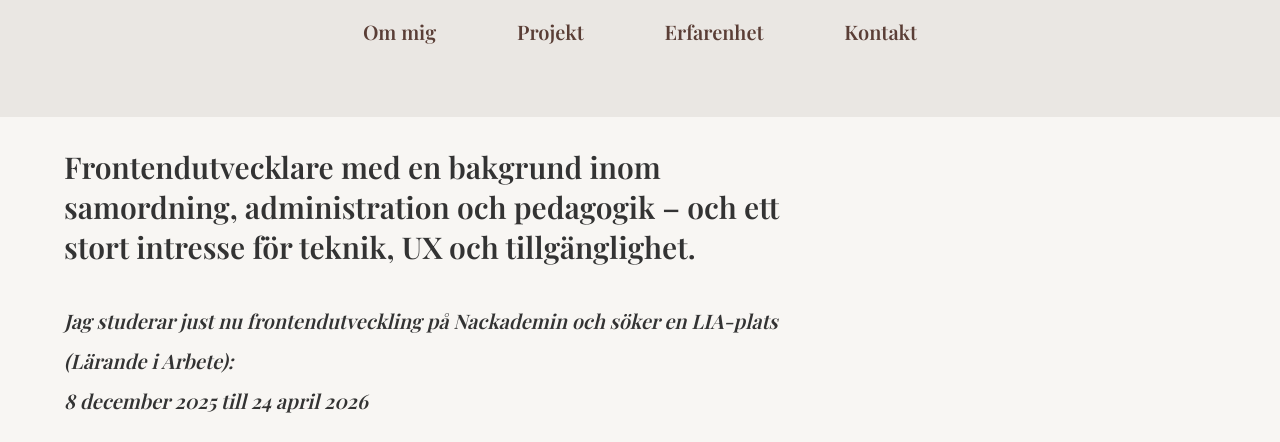
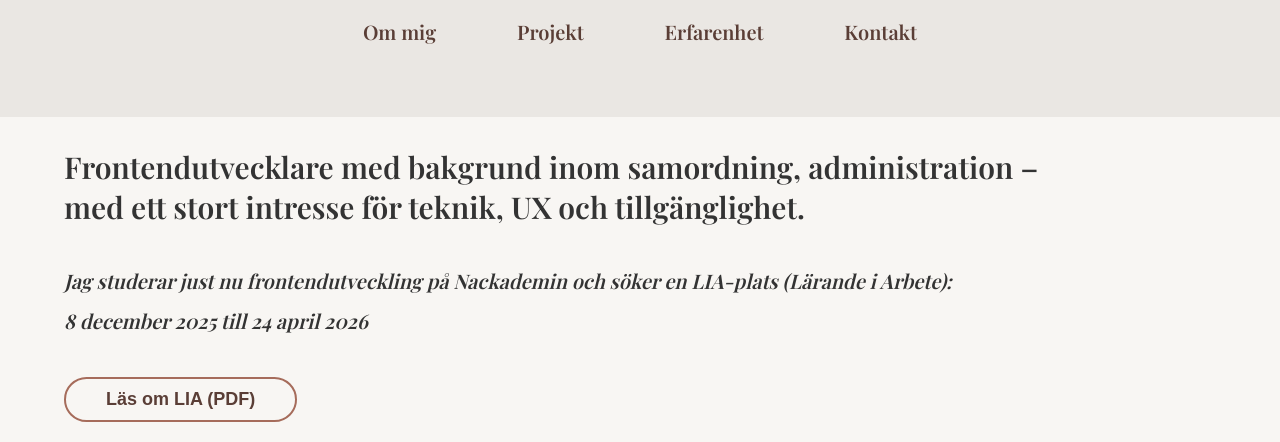
Before and after one commit to jenniferjoyce94/jenniferjoyce94.github.io, a plain HTML site: page index.html in a window 1280 px wide. Shown: the part 358-800 px from the top of the page. Drawn offline with nearby package versions, Linux system fonts and the light colour scheme.

Commit message:
Change the btn and added a PDF-file

```diff
--- a/index.html
+++ b/index.html
@@ -21,7 +21,7 @@
       <div id="hero">
         <div id="profile-pic-container">
           <img
-            src="./img/Photos (kopia).jpeg"
+            src="./media/Photos (kopia).jpeg"
             alt="Jennifer Joyce"
             id="profile-pic"
           />
--- a/script.js
+++ b/script.js
@@ -5,10 +5,10 @@ document.addEventListener("DOMContentLoaded", () => {
 
   document.getElementById("tagline").innerHTML = `
     <p>
-  Frontendutvecklare med en bakgrund inom samordning, administration och pedagogik – och ett stort intresse för teknik, UX och tillgänglighet.
+  Frontendutvecklare med bakgrund inom samordning, administration – med ett stort intresse för teknik, UX och tillgänglighet.
 </p>
 <p><em>Jag studerar just nu frontendutveckling på Nackademin och söker en LIA-plats (Lärande i Arbete): <br>8 december 2025 till 24 april 2026 </em></p>
-    <button class="btn_one">Läs mer</button>
+    <button class="btn_one" href="media/LIA-Kit.pdf">Läs om LIA (PDF)</button>
   `;
 
   document.getElementById("skills").innerHTML = `
@@ -32,7 +32,7 @@ document.addEventListener("DOMContentLoaded", () => {
       description:
         "Ett smidigt verktyg för att hålla koll på vardagen, byggt med JavaScript och JSON Server. Du kan skapa ett konto, logga in och enkelt hålla reda på dina att-göra-listor, vanor och planerade aktiviteter. Allt sparas personligt så att du alltid har din egen översikt nära till hands.",
       link: "https://github.com/juhliagullbrand/Productivity-assistant-application",
-      picture: "/img/productivityapp.png",
+      picture: "media/productivityapp.png",
     },
     {
       title: "BookDucks",
@@ -40,21 +40,21 @@ document.addEventListener("DOMContentLoaded", () => {
         "BookDucks är en webbapplikation jag har byggt från grunden där användare kan utforska böcker, spara titlar i en personlig “Att läsa”-lista och sätta betyg på böcker de har läst. När man är inloggad kan man hantera sina sparade böcker, ge betyg mellan 1 och 5, och sortera listan efter författare, titel eller eget betyg. Bakom kulisserna används Strapi som headless CMS – där jag har organiserat bokdata, användarprofiler och kopplingar mellan dem. För att skydda användarnas information har jag lagt in inloggning med JWT-autentisering. Frontend-delen är byggd med ren JavaScript, och all kommunikation med backend hanteras med Axios.",
 
       link: "https://github.com/jenniferjoyce94/BookDucks",
-      picture: "img/BookDucks.png",
+      picture: "media/BookDucks.png",
     },
     {
       title: "Webbutik – Gränssnitt för användare och admin",
       description:
         "Som en del av ett team byggde jag en e-handelswebb där användare kan handla och admins hanterar produkter. Jag ansvarade för inloggningsflödet, att skapa konto, samt gränssnittet för startsidan. Jag byggde också återanvändbara komponenter och hämtade data med Axios. JWT användes för att skilja på användare och admin, och MongoDB var databasen i projektet.",
       link: "https://github.com/Ellen1997/2405_06_hakimLivs",
-      picture: "img/HakimLivs.png",
+      picture: "media/HakimLivs.png",
     },
     {
       title: "Tamagotchi",
       description:
         "Ett roligt och nostalgiskt projekt där jag har byggt en Tamagotchi-liknande app. Användare kan mata, leka med och ta hand om sin virtuella Tamagotchi. Jag har implementerat funktioner för att hålla koll på hälsa, hunger och nöjdhet, samt en timer som påverkar Tamagotchins tillstånd över tid. Projektet är byggt med JavaScript och använder lokal lagring för att spara status mellan sessioner.",
       link: "https://github.com/jenniferjoyce94/tamagotchi",
-      picture: "img/tamagotchi.png",
+      picture: "media/tamagotchi.png",
     },
   ];
 
@@ -131,7 +131,7 @@ document.addEventListener("DOMContentLoaded", () => {
     </div>
 
     <div class="edu">
-      <h2>Naturvetenskapsprogrammet - Kunskapsgymnasiet Globen</h2>
+      <h2>Naturvetenskap - Kunskapsgymnasiet Globen</h2>
       <h3>Examinerad 2013</h3>
     </div>
   </div>
--- a/style.css
+++ b/style.css
@@ -118,10 +118,10 @@ em {
 #tagline {
   margin-left: 5%;
   font-size: 30px;
-  width: 60%;
+  width: 80%;
 }
 #portfolio {
-  width: 75%;
+  width: 80%;
   padding: 2% 5%;
 }
 #profile-pic-container {
@@ -288,7 +288,6 @@ p {
   }
   #middle {
     width: 100%;
-    height: 80vh;
     background-size: cover;
   }
   #tagline {
@@ -299,4 +298,8 @@ p {
     font-size: 14px;
     padding: 8px 20px;
   }
+
+  #projects {
+    width: 90%;
+  }
 }
```
Also changed, not shown: media/HakimLivs.png (renamed from img/HakimLivs.png), media/Photos (kopia).jpeg (renamed from img/Photos (kopia).jpeg), media/ProductivityApp.png (renamed from img/ProductivityApp.png), media/Tamagotchi.png (renamed from img/Tamagotchi.png), 6 other files.
